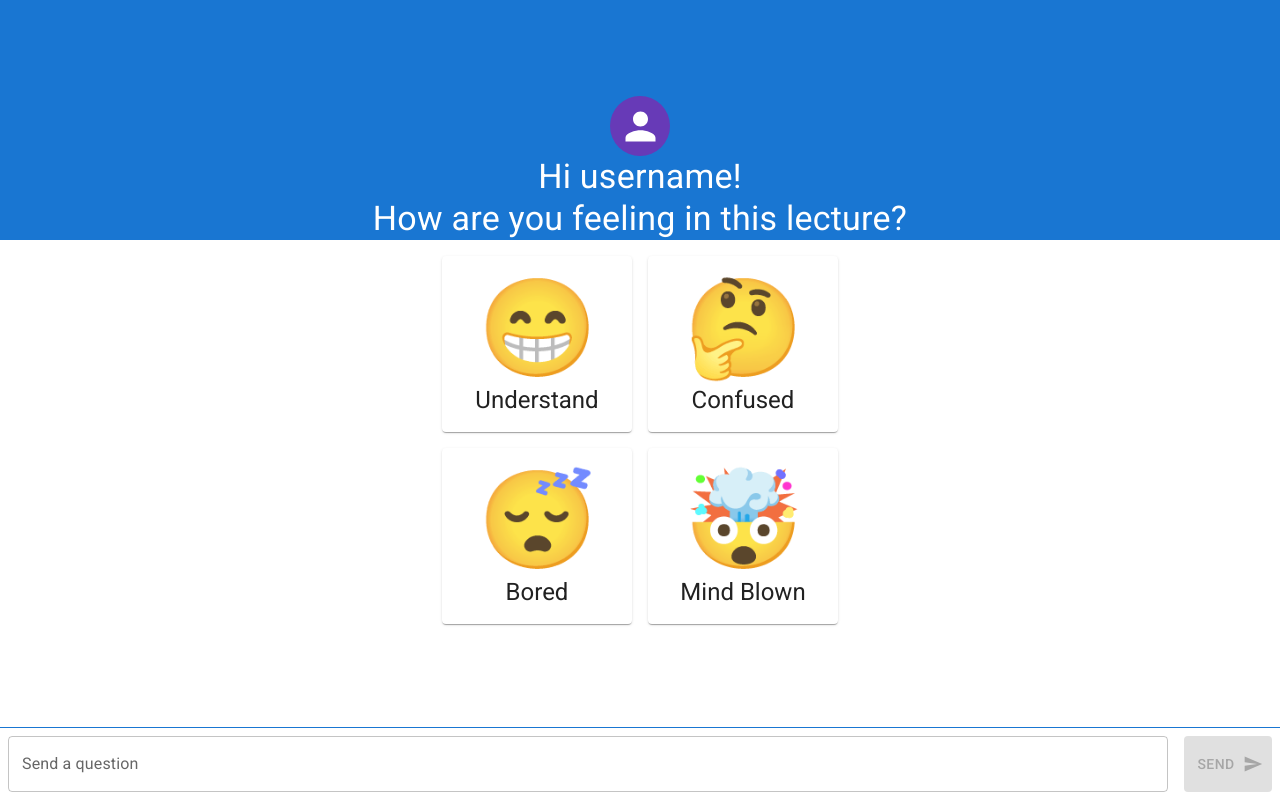
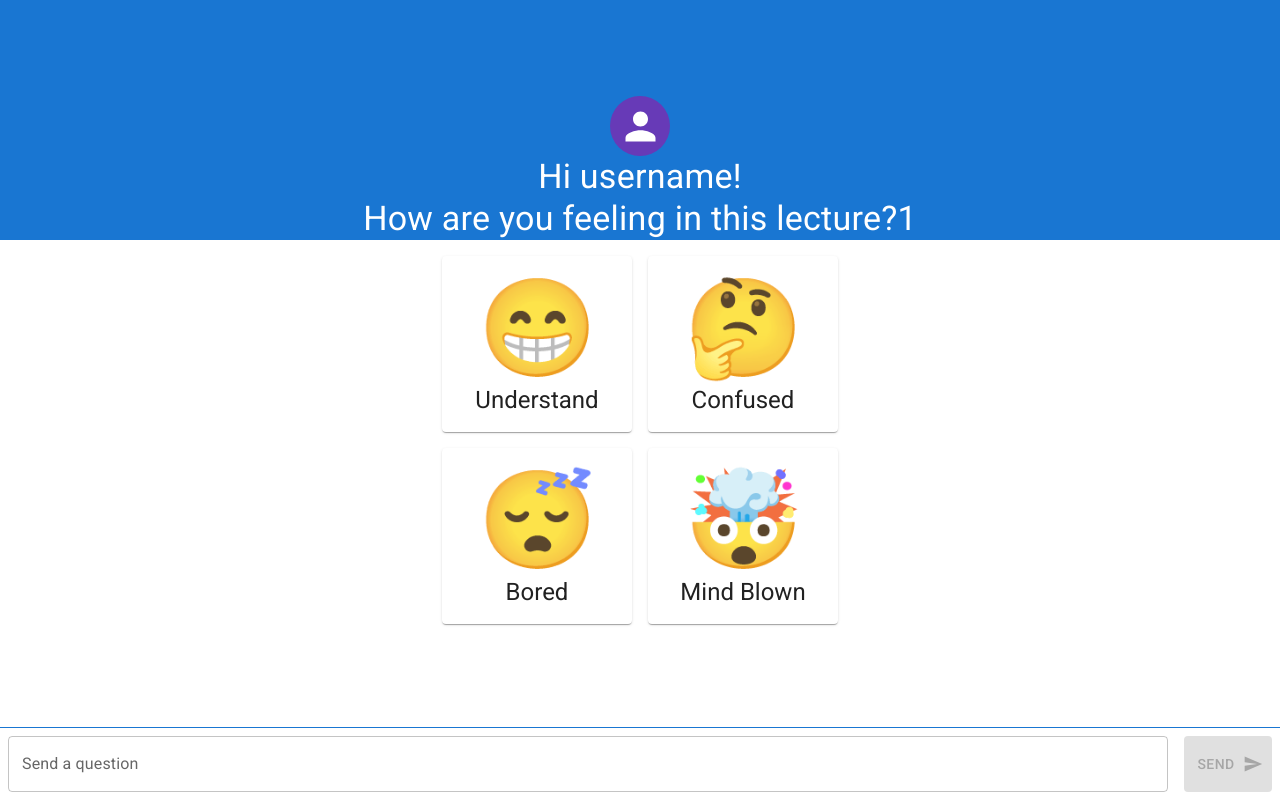
Before and after one commit to bash-and-shell/lectures-live, a React (Create React App) app: page /session/1/1 in a window 1280 px wide. Built offline with nearby package versions, Linux system fonts and the light colour scheme; no server answers.

Commit message:
Fix params in session

```diff
--- a/src/pages/student/Session.js
+++ b/src/pages/student/Session.js
@@ -36,11 +36,10 @@ const theme = createTheme({
 const Session = () => {
   const { user } = useContext(UserContext)
   const navigate = useNavigate();
-  const { teacher, room } = useParams();
-  const { sendResponse } = useSockets(`${teacher}/${room}`)
+  const { teacher, session } = useParams();
+  const { sendResponse } = useSockets(`${teacher}/${session}`)
   const [selectedIndex, setSelectedIndex] = useState(null)
   const [questionValue, setQuestionValue] = useState('')
-
   const responses = ['understand', 'confused', 'bored', 'mind blown']
 
   const handleSelection = (e, index) => {
@@ -81,6 +80,7 @@ const Session = () => {
         <Grid container item backgroundColor="primary.main" sx={{ height: '30%', flexDirection: 'column-reverse' }}>
           <Typography variant="h4" component="div" id='heading'>
             How are you feeling in this lecture?
+            {session}
           </Typography>
           <Typography variant="h4" component="div" id='heading'>
             Hi username!
```
